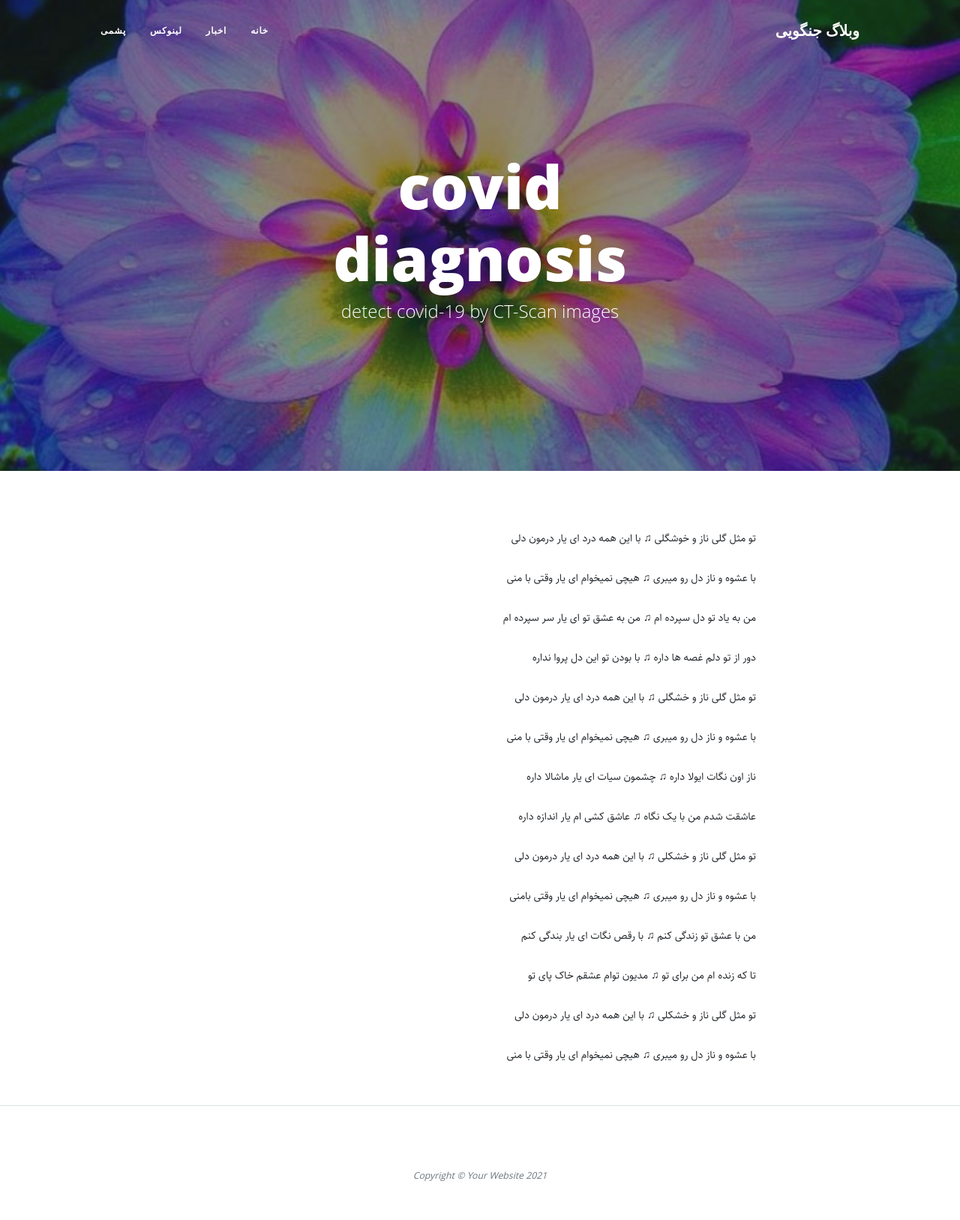
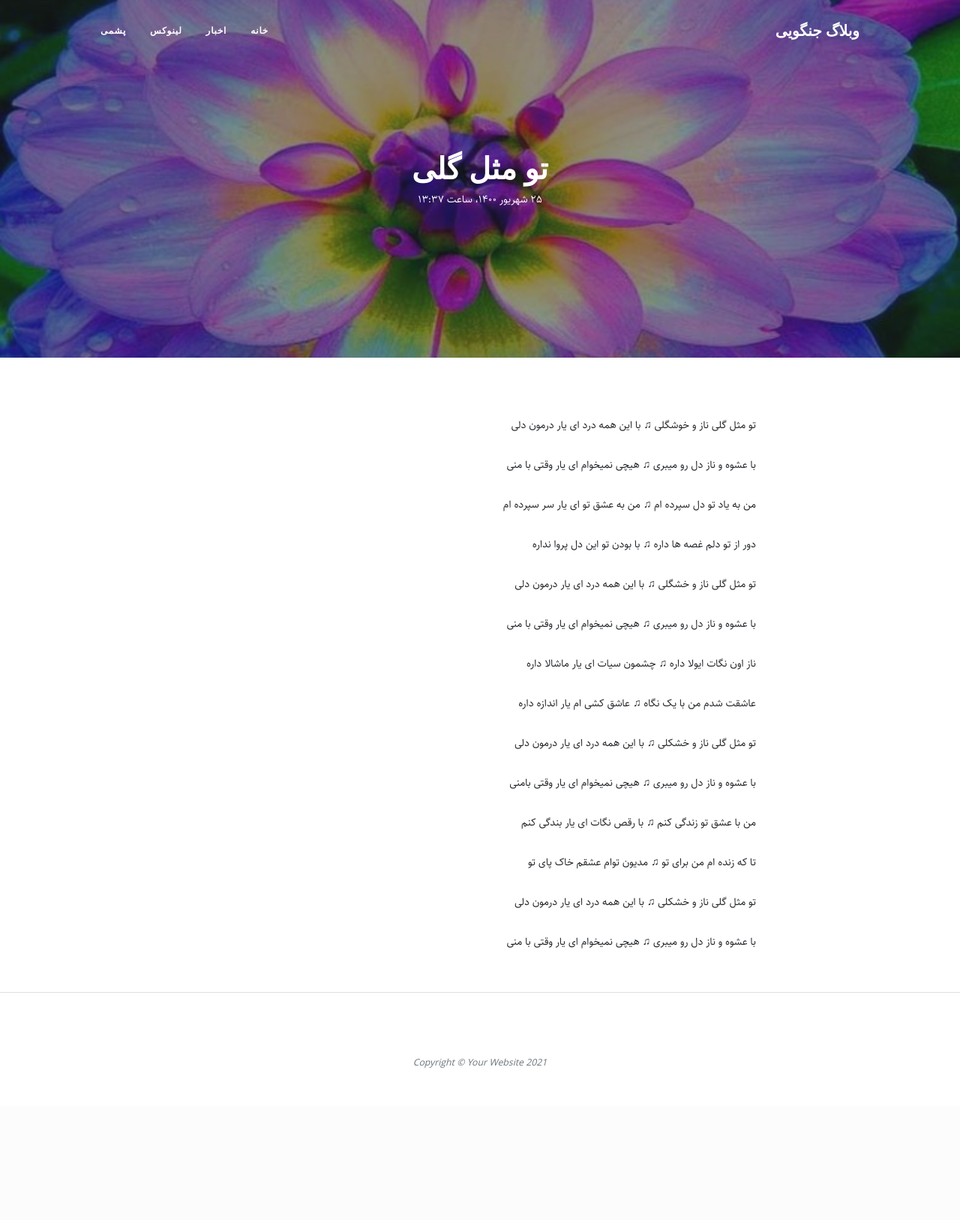
Before and after one commit to masoudhmn/django-simple-test, a Django app: a page that uses blog/templates/blog/detail.html in a window 1280 px wide. Shown: the whole page at 75% size. After the commit the page ends 1424 px from the top, so only its background shows below. Run offline with Django 3.2, Linux system fonts and the light colour scheme; data comes from the database, SQL or seed files in the repository; some libraries are stand-ins or nearby versions.

Commit message:
page ination

```diff
--- a/blog/static/blog/css/rtl.css
+++ b/blog/static/blog/css/rtl.css
@@ -28,6 +28,25 @@ body {
     float: left !important;
 }
 
-.container {
+/* .container {
     text-align: justify !important ;
+} */
+
+header.masthead .page-heading h1, header.masthead .page-heading .h1, header.masthead .site-heading h1, header.masthead .site-heading .h1 {
+	font-size: 40px ;
 }
+
+.text-justify {
+text-align: justify;
+}
+
+.post-preview > a > .post-title {
+	font-size: 32px;
+}
+
+.post-subtitle{
+	font-size: 16px;
+}
+.ml-3 {
+    margin-left: 3px;
+}
--- a/blog/templates/blog/detail.html
+++ b/blog/templates/blog/detail.html
@@ -1,16 +1,18 @@
  {% extends 'blog/base.html' %}
+ {% load static %}
 
  {% block title %} | {{article.title}}{% endblock %}
 
  {% block main %}
+ <link href="{% static 'blog/css/rtl.css' %}" rel="stylesheet" />
  <!-- Page Header-->
  <header class="masthead" style="background-image: url('{{article.thumbnail.url}}')">
     <div class="container position-relative px-4 px-lg-5">
         <div class="row gx-4 gx-lg-5 justify-content-center">
             <div class="col-md-10 col-lg-8 col-xl-7">
                 <div class="site-heading">
-                    <h1>covid diagnosis</h1>
-                    <span class="subheading">detect covid-19 by CT-Scan images</span>
+                    <h1>{{article.title}}</h1>
+                    <time>{{article.jpublish}}</time>
                 </div>
             </div>
         </div>
@@ -20,7 +22,7 @@
  <article class="mb-4">
     <div class="container">
         <div class="row">
-            <div class="col-lg-8 col-md-10 mx-auto text-jjustify">
+            <div class="col-lg-8 col-md-10 mx-auto text-justify">
               {{article.description|linebreaks}}
               <!--خط بالا برای جدا کردن پاراگراف ها در فارسی به کار می‌رود.-->
             </div>
--- a/blog/urls.py
+++ b/blog/urls.py
@@ -5,6 +5,7 @@ from .views import home,detail,category
 app_name = 'blog'
 urlpatterns = [
     path('',home,name='home'),
+    path('page/<int:page>',home,name='home'),
     path('article/<slug:slug>',detail,name='detail'),
     path('category/<slug:slug>',category,name='category')
 ]
--- a/blog/views.py
+++ b/blog/views.py
@@ -1,12 +1,16 @@
+from django.core.paginator import Paginator
 from django.shortcuts import render,get_object_or_404,get_list_or_404
 from django.http import HttpResponse,JsonResponse
 from .models import Article,Category
 # Create your views here.
 
 
-def home(request):
+def home(request,page=1):
+    articles_list = Article.objects.published()
+    paginator = Paginator(articles_list, 4)
+    articles = paginator.get_page(page)
     contex = {
-        "articles" : Article.objects.published(),
+        "articles" : articles,
     }
     return render(request,"blog/home.html",contex)
 
```
Also changed, not shown: blog/templates/blog/home.html (+8 -1 lines).
